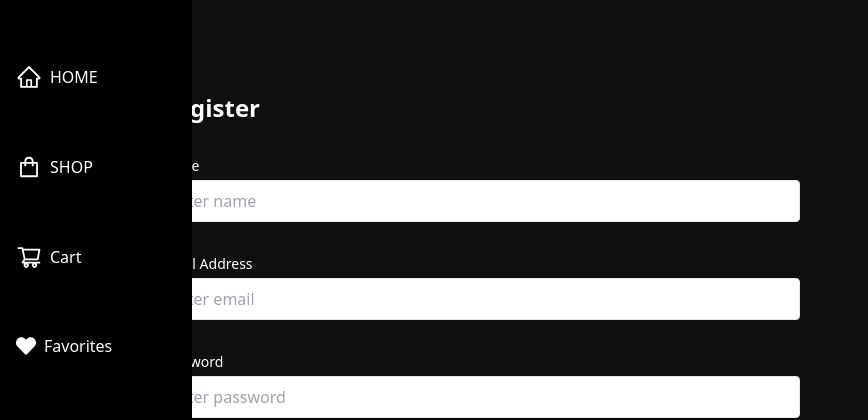
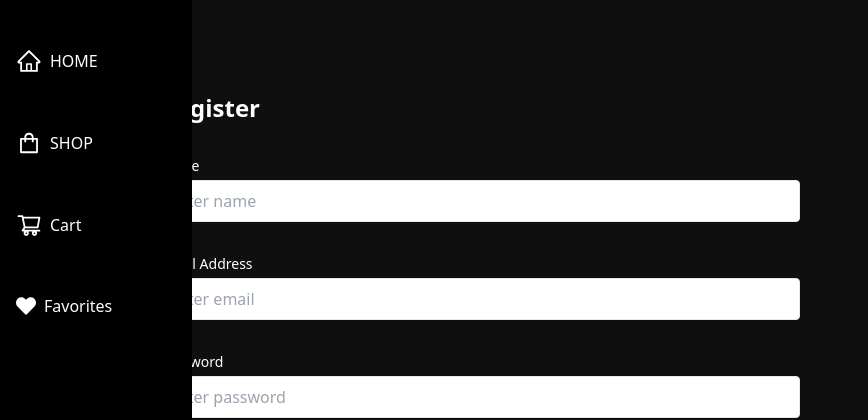
Before and after one commit to nabusboi/ECOMMERCE-SHOP, a React (Vite) app in the folder frontend/: page /register in a window 1280 px wide. Shown: the top 420 px of the page, without its empty margins (0-868 px from the left). Built offline with nearby package versions, Linux system fonts and the light colour scheme.

Commit message:
Update Navigation.jsx

```diff
--- a/frontend/src/pages/Auth/Navigation.jsx
+++ b/frontend/src/pages/Auth/Navigation.jsx
@@ -44,51 +44,48 @@ const Navigation = () => {
   return (
     <div
       style={{ zIndex: 9999 }}
-      className={`${
-        showSidebar ? "hidden" : "flex"
-      } xl:flex lg:flex md:hidden sm:hidden flex-col justify-between p-4 text-white bg-[#000] w-[4%] hover:w-[15%] h-[100vh]  fixed `}
+      className={`
+        ${showSidebar ? "hidden" : "flex"}
+        xl:flex lg:flex md:hidden sm:hidden flex-col justify-between p-4 text-white bg-[#000]
+        w-[5%] hover:w-[20%] h-[100vh] fixed transition-all duration-300 ease-in-out
+      `}
       id="navigation-container"
     >
-      <div className="flex flex-col justify-center space-y-4">
+      <div className="flex flex-col justify-center space-y-6">
         <Link
           to="/"
           className="flex items-center transition-transform transform hover:translate-x-2"
         >
-          <AiOutlineHome className="mr-2 mt-[3rem]" size={26} />
-          <span className="hidden nav-item-name mt-[3rem]">HOME</span>{" "}
+          <AiOutlineHome className="mr-2 mt-[2rem]" size={26} />
+          <span className="hidden nav-item-name mt-[2rem]">HOME</span>
         </Link>
 
         <Link
           to="/shop"
           className="flex items-center transition-transform transform hover:translate-x-2"
         >
-          <AiOutlineShopping className="mr-2 mt-[3rem]" size={26} />
-          <span className="hidden nav-item-name mt-[3rem]">SHOP</span>{" "}
+          <AiOutlineShopping className="mr-2 mt-[2rem]" size={26} />
+          <span className="hidden nav-item-name mt-[2rem]">SHOP</span>
         </Link>
 
         <Link to="/cart" className="flex relative">
           <div className="flex items-center transition-transform transform hover:translate-x-2">
-            <AiOutlineShoppingCart className="mt-[3rem] mr-2" size={26} />
-            <span className="hidden nav-item-name mt-[3rem]">Cart</span>{" "}
+            <AiOutlineShoppingCart className="mt-[2rem] mr-2" size={26} />
+            <span className="hidden nav-item-name mt-[2rem]">Cart</span>
           </div>
-
-          <div className="absolute top-9">
-            {cartItems.length > 0 && (
-              <span>
-                <span className="px-1 py-0 text-sm text-white bg-pink-500 rounded-full">
-                  {cartItems.reduce((a, c) => a + c.qty, 0)}
-                </span>
+          {cartItems.length > 0 && (
+            <div className="absolute top-6 left-6">
+              <span className="px-1 py-0 text-sm text-white bg-pink-500 rounded-full">
+                {cartItems.reduce((a, c) => a + c.qty, 0)}
               </span>
-            )}
-          </div>
+            </div>
+          )}
         </Link>
 
         <Link to="/favorite" className="flex relative">
           <div className="flex justify-center items-center transition-transform transform hover:translate-x-2">
-            <FaHeart className="mt-[3rem] mr-2" size={20} />
-            <span className="hidden nav-item-name mt-[3rem]">
-              Favorites
-            </span>{" "}
+            <FaHeart className="mt-[2rem] mr-2" size={20} />
+            <span className="hidden nav-item-name mt-[2rem]">Favorites</span>
             <FavoritesCount />
           </div>
         </Link>
@@ -126,9 +123,7 @@ const Navigation = () => {
 
         {dropdownOpen && userInfo && (
           <ul
-            className={`absolute right-0 mt-2 mr-14 space-y-2 bg-white text-gray-600 ${
-              !userInfo.isAdmin ? "-top-20" : "-top-80"
-            } `}
+            className="absolute right-0 mt-2 mr-14 space-y-2 bg-white text-gray-600 top-[-150px]"
           >
             {userInfo.isAdmin && (
               <>
@@ -174,7 +169,6 @@ const Navigation = () => {
                 </li>
               </>
             )}
-
             <li>
               <Link to="/profile" className="block px-4 py-2 hover:bg-gray-100">
                 Profile
@@ -190,6 +184,7 @@ const Navigation = () => {
             </li>
           </ul>
         )}
+
         {!userInfo && (
           <ul>
             <li>
```
